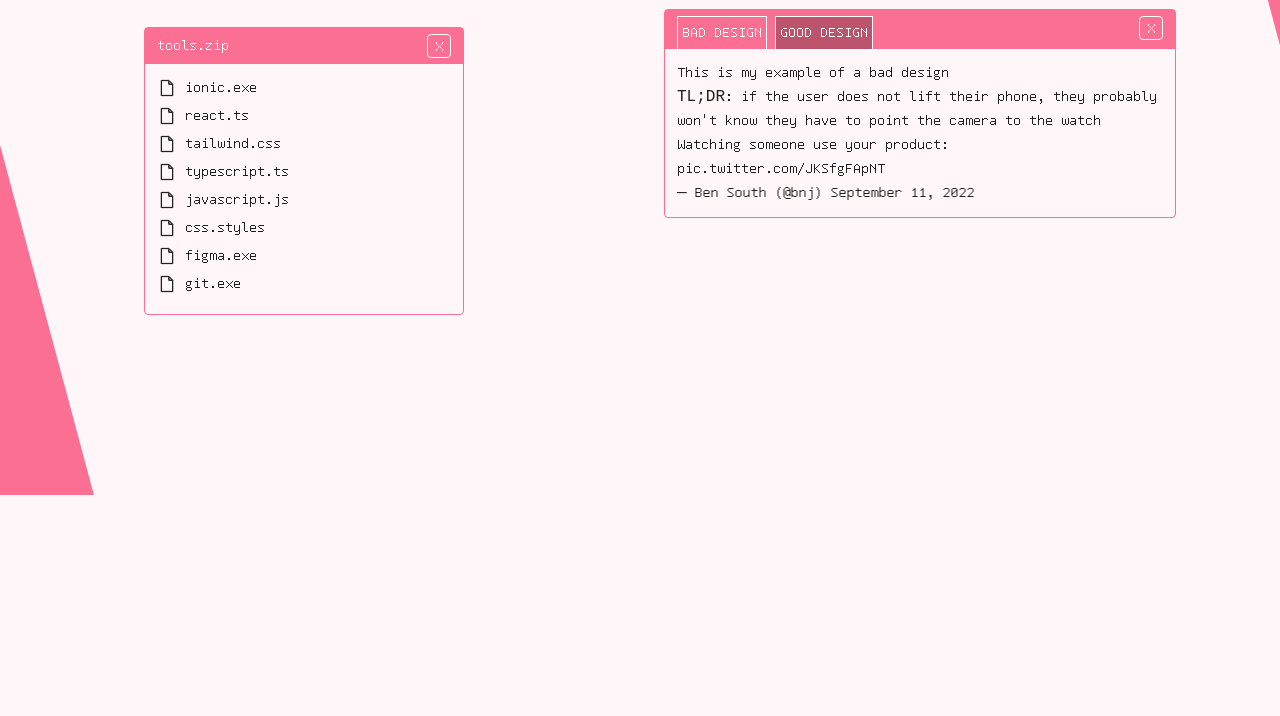
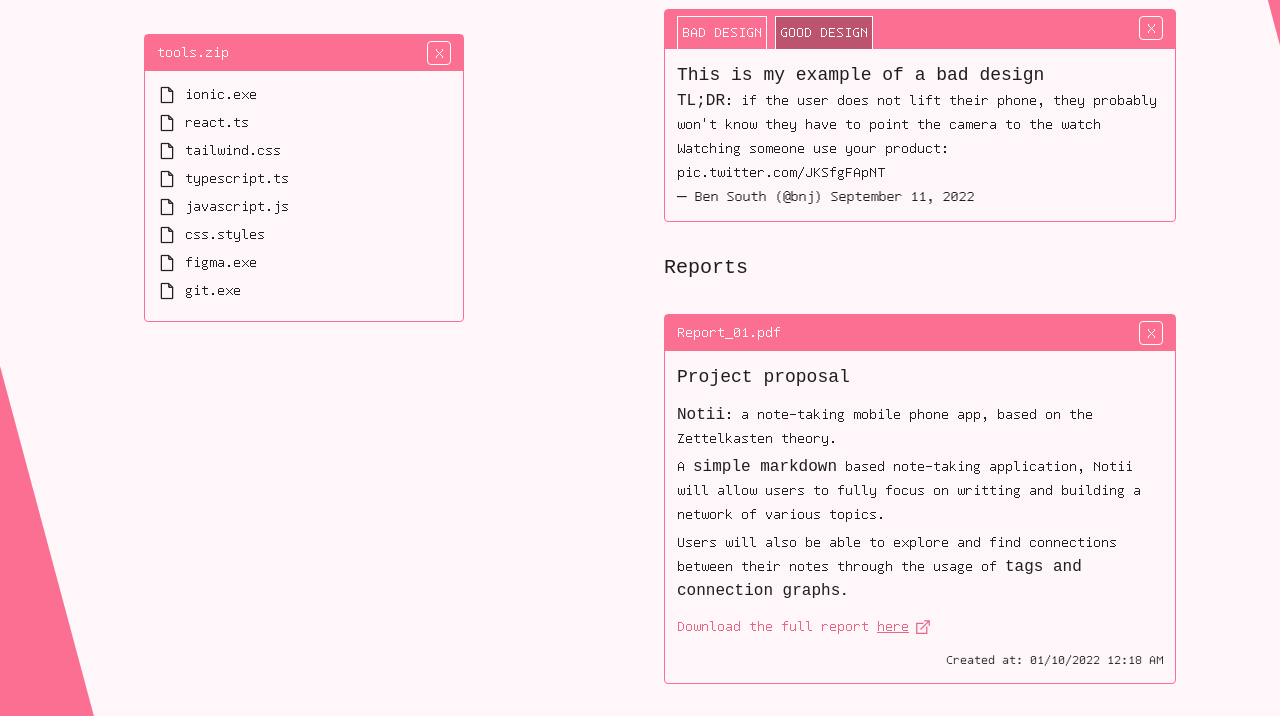
Before and after one commit to itsFilipa/filipa, a website built with Vite: page index.html in a window 1280 px wide. Shown: the part 305-1021 px from the top of the page. Before the commit the page ends 800 px from the top, so only its background shows below. Built offline with nearby package versions, Linux system fonts and the light colour scheme; files whose address does not match are found by name.

Commit message:
added report 1

```diff
--- a/index.html
+++ b/index.html
@@ -170,6 +170,7 @@
         <p class="font-bodybold text-xl">ASSIGNMENTS</p>
 
         <div class="w-full h-fit border border-ultrapink rounded-[4px]">
+          <!-- Toolbar -->
           <div class="w-full bg-ultrapink pt-1.5 px-3 row justify-between">
             <div class="text-white">
               <button
@@ -194,9 +195,14 @@
             </div>
           </div>
 
+          <!-- Toolbar -->
+
           <div class="col gap-1 m-3">
+            <!-- Bad design content -->
             <div id="badDesign">
-              <p>This is my example of a bad design</p>
+              <p class="text-lg font-bodybold">
+                This is my example of a bad design
+              </p>
               <p>
                 <span class="font-bodybold">TL;DR</span>: if the user does not
                 lift their phone, they probably won't know they have to point
@@ -227,8 +233,12 @@
                 charset="utf-8"
               ></script>
             </div>
+
+            <!-- Good design content -->
             <div id="goodDesign" class="hidden">
-              <p>This is my example of a good design</p>
+              <p class="text-lg font-bodybold">
+                This is my example of a good design
+              </p>
               <img
                 src="/images/roundabout.jpg"
                 class="object-scale-down w-[520px]"
@@ -237,6 +247,51 @@
                 Nothing makes traffic flow easier and safer than a roundabout.
               </p>
             </div>
+          </div>
+        </div>
+
+        <p class="font-bodybold text-xl">Reports</p>
+
+        <div class="w-full h-fit border border-ultrapink rounded-[4px]">
+          <div class="w-full bg-ultrapink py-1.5 px-3 row justify-between">
+            <p class="text-white">Report_01.pdf</p>
+            <div
+              class="border border-white rounded-[4px] w-6 h-6 text-white flex justify-center"
+            >
+              X
+            </div>
+          </div>
+
+          <div class="col gap-1 m-3">
+            <p class="font-bodybold text-lg mb-2">Project proposal</p>
+            <p>
+              <span class="font-bodybold">Notii</span>: a note-taking mobile
+              phone app, based on the Zettelkasten theory.
+            </p>
+            <p>
+              A <span class="font-bodybold">simple markdown</span> based
+              note-taking application, Notii will allow users to fully focus on
+              writting and building a network of various topics.
+            </p>
+            <p>
+              Users will also be able to explore and find connections between
+              their notes through the usage of
+              <span class="font-bodybold">tags and connection graphs</span>.
+            </p>
+
+            <p class="mt-2 flex gap-2 text-blush">
+              Download the full report
+              <a
+                href="/files/report_1.pdf"
+                download
+                class="underline flex w-fit flex-center gap-1"
+                >here
+                <img src="/icons/link_blush.svg" />
+              </a>
+            </p>
+            <p class="flex justify-end text-sm mt-2">
+              Created at: 01/10/2022 12:18 AM
+            </p>
           </div>
         </div>
       </section>
```
Also changed, not shown: public/icons/link.svg (added), public/icons/link_blush.svg (added), 1 other file.
